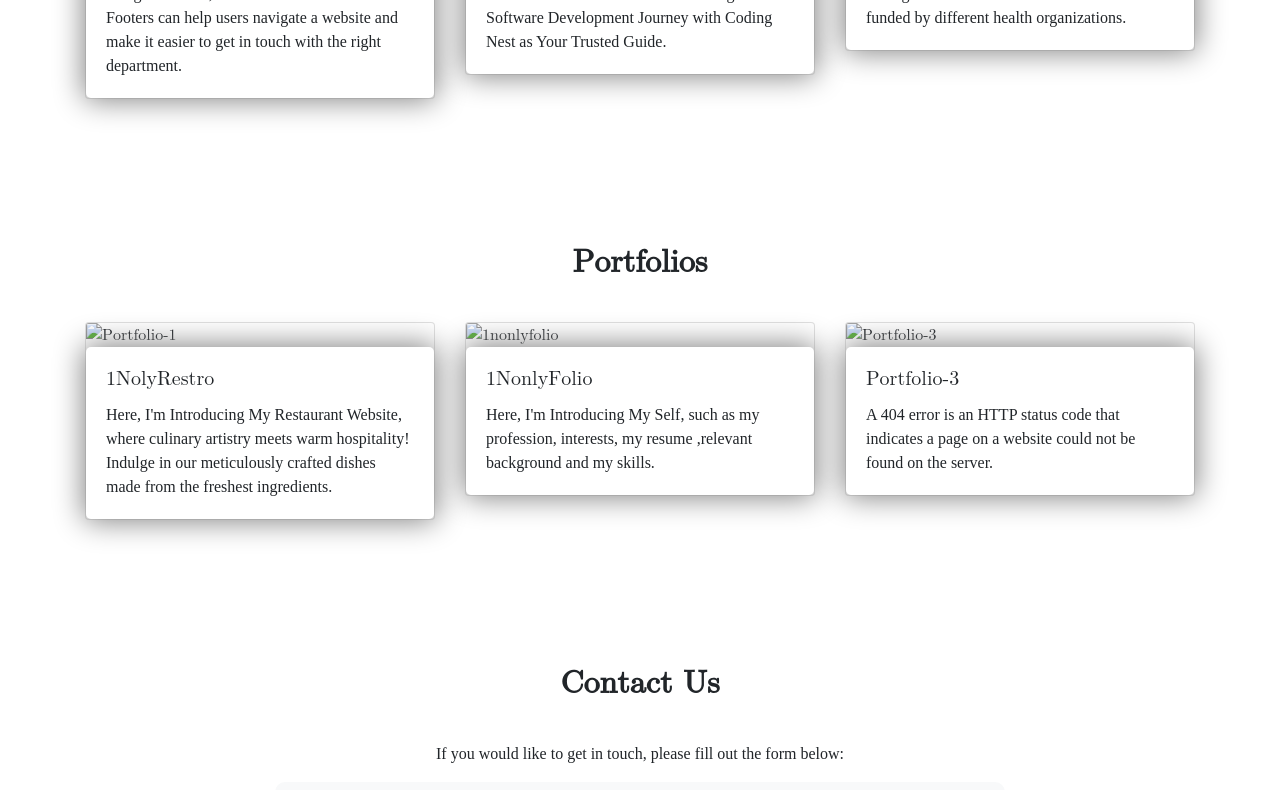
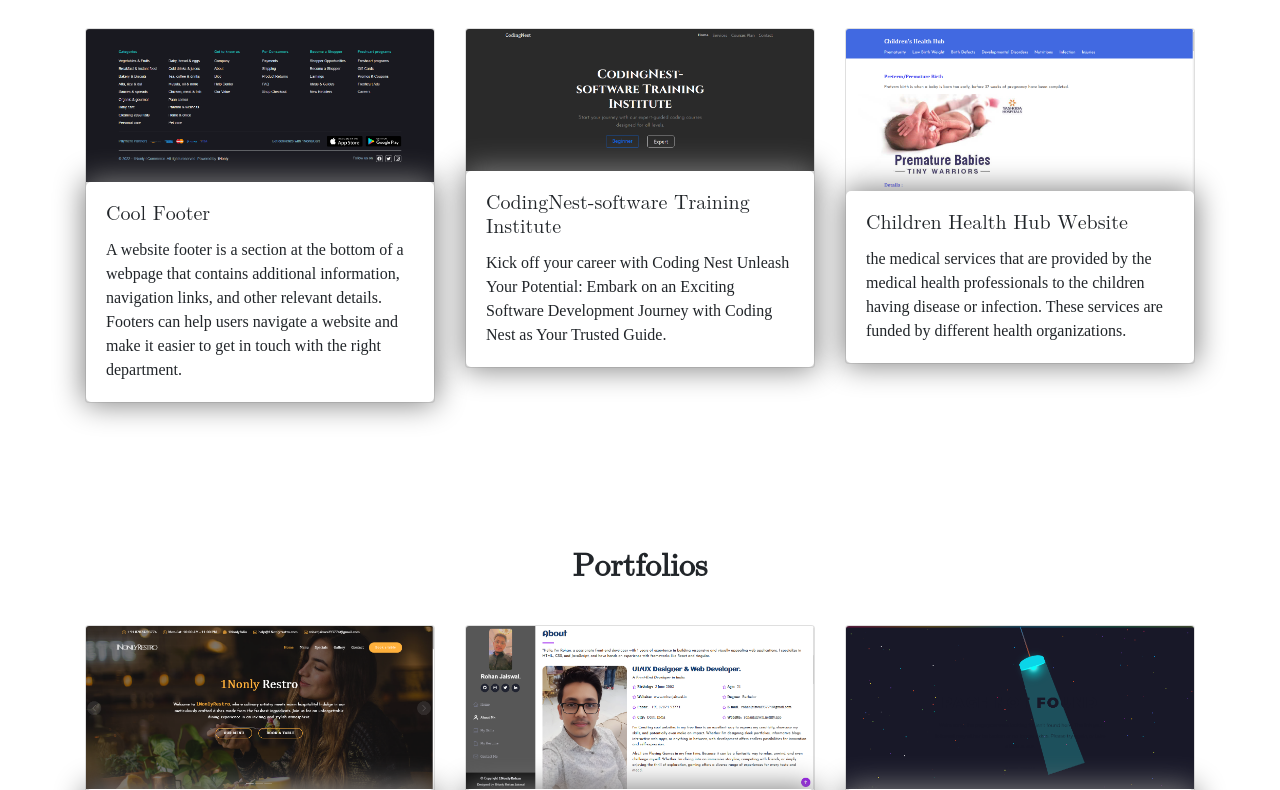
Before and after one commit to 1NonlyRohan/CodingNest---Student-Resume, a plain HTML site: page Index.html in a window 1280 px wide. Shown: the part 648-1438 px from the top of the page. Drawn offline with nearby package versions, Linux system fonts and the light colour scheme; files whose address does not match are found by name.

Commit message:
Final_work

```diff
--- a/Index.html
+++ b/Index.html
@@ -52,7 +52,7 @@
         <div class="container">
             <h1 class="display-4">Hello, I'm a CodingNest Student</h1>
             <p class="lead">Aspiring web developer, learning and growing at CodingNest.</p>
-            <img src="/assets/My_Avatar.jpg" class="rounded-circle img-control" alt="Profile Picture">
+            <img src="My_Avatar.jpg" class="rounded-circle img-control" alt="Profile Picture">
         </div>
     </header>
 
@@ -69,7 +69,7 @@
                     <a href="https://1nonlyfooter.netlify.app/" target="_blank"
                         style="text-decoration: none; color: #212529;">
                         <div class="dabba">
-                            <img src="/assets/Assignment_Posts/Assignment-1.png" class="dabba-img-top"
+                            <img src="Assignment-1.png" class="dabba-img-top"
                                 alt="Assignment-1">
                             <div class="dabba-body">
                                 <h5 class="dabba-title">Cool Footer</h5>
@@ -85,7 +85,7 @@
                     <a href="https://codingnestbootstrapassignment.netlify.app/" target="_blank"
                         style="text-decoration: none; color: #212529;">
                         <div class="dabba">
-                            <img src="/assets/Assignment_Posts/Assignment-2.png" class="dabba-img-top"
+                            <img src="Assignment-2.png" class="dabba-img-top"
                                 alt="Assignment-2">
                             <div class="dabba-body">
                                 <h5 class="dabba-title">CodingNest-software Training Institute</h5>
@@ -100,7 +100,7 @@
                     <a href="https://childrenhealthhub.netlify.app/" target="_blank"
                         style="text-decoration: none; color: #212529;">
                         <div class="dabba">
-                            <img src="/assets/Assignment_Posts/Assignment-3.png" class="dabba-img-top"
+                            <img src="Assignment-3.png" class="dabba-img-top"
                                 alt="Assignment-3">
                             <div class="dabba-body">
                                 <h5 class="dabba-title">Children Health Hub Website</h5>
@@ -128,7 +128,7 @@
                     <a href="https://1nonlyrestro.netlify.app/" target="_blank"
                         style="text-decoration: none; color: #212529;">
                         <div class="dabba">
-                            <img src="/assets/Portfolio_Posts/Porfolio-1.png" class="dabba-img-top" alt="Portfolio-1">
+                            <img src="Porfolio-1.png" class="dabba-img-top" alt="Portfolio-1">
                             <div class="dabba-body">
                                 <h5 class="dabba-title">1NolyRestro</h5>
                                 <p class="dabba-text">Here, I'm Introducing My Restaurant Website, where culinary
@@ -141,7 +141,7 @@
                 <div class="col-md-4 mb-4">
                     <a href="https://rohanjaiswal.info/" target="_blank" style="text-decoration: none; color: #212529;">
                         <div class="dabba">
-                            <img src="/assets/Portfolio_Posts/Portfolio-2.png" class="dabba-img-top" alt="1nonlyfolio">
+                            <img src="Portfolio-2.png" class="dabba-img-top" alt="1nonlyfolio">
                             <div class="dabba-body">
                                 <h5 class="dabba-title">1NonlyFolio</h5>
                                 <p class="dabba-text">Here, I'm Introducing My Self, such as my profession, interests,
@@ -155,7 +155,7 @@
                     <a href="https://404errorwebsite.netlify.app/" target="_blank"
                         style="text-decoration: none; color: #212529;">
                         <div class="dabba">
-                            <img src="/assets/Portfolio_Posts/Portfolio-3.png" class="dabba-img-top" alt="Portfolio-3">
+                            <img src="Portfolio-3.png" class="dabba-img-top" alt="Portfolio-3">
                             <div class="dabba-body">
                                 <h5 class="dabba-title">Portfolio-3</h5>
                                 <p class="dabba-text">A 404 error is an HTTP status code that indicates a page on a
```
Also changed, not shown: Assignment-1.png (added), Assignment-2.png (added), Assignment-3.png (added), Hero.jpg (added), My_Avatar.jpg (added), Porfolio-1.png (added), Portfolio-2.png (added), Portfolio-3.png (added), Website-Icon.jpg (added).
